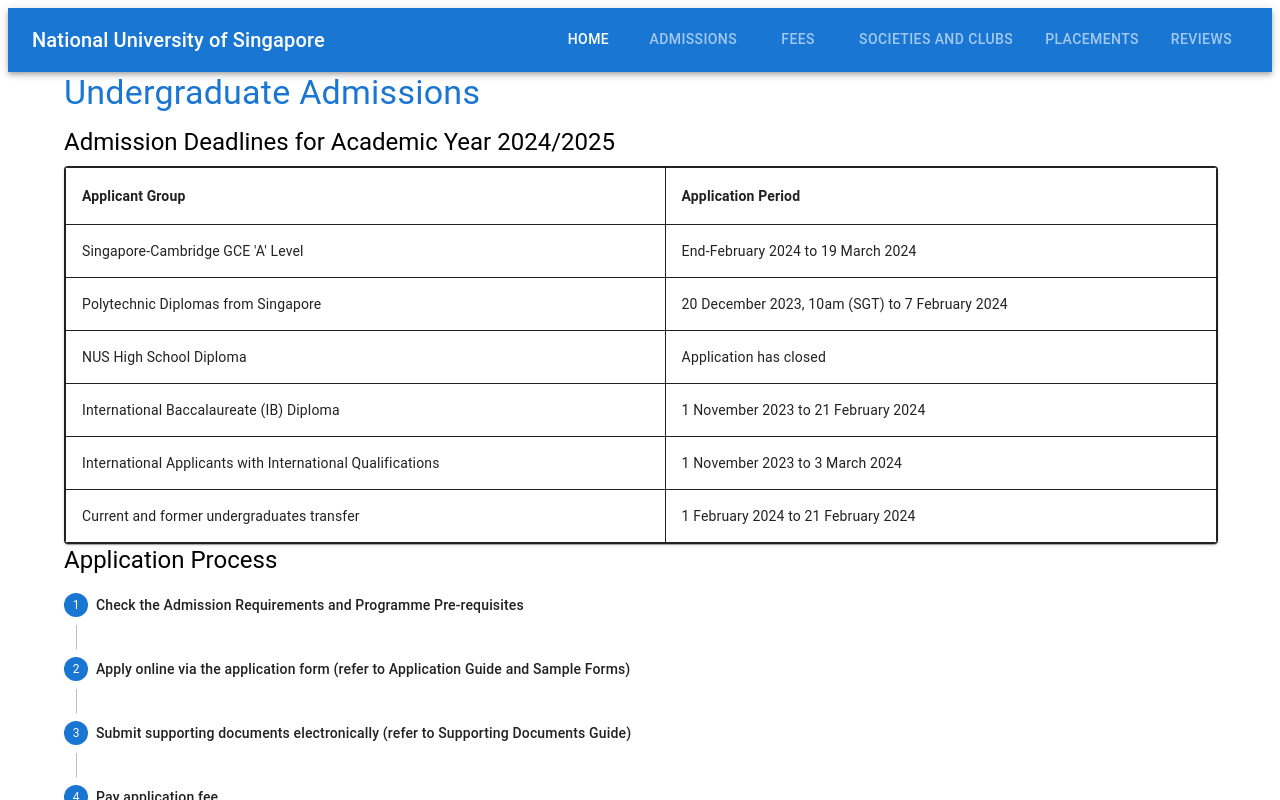
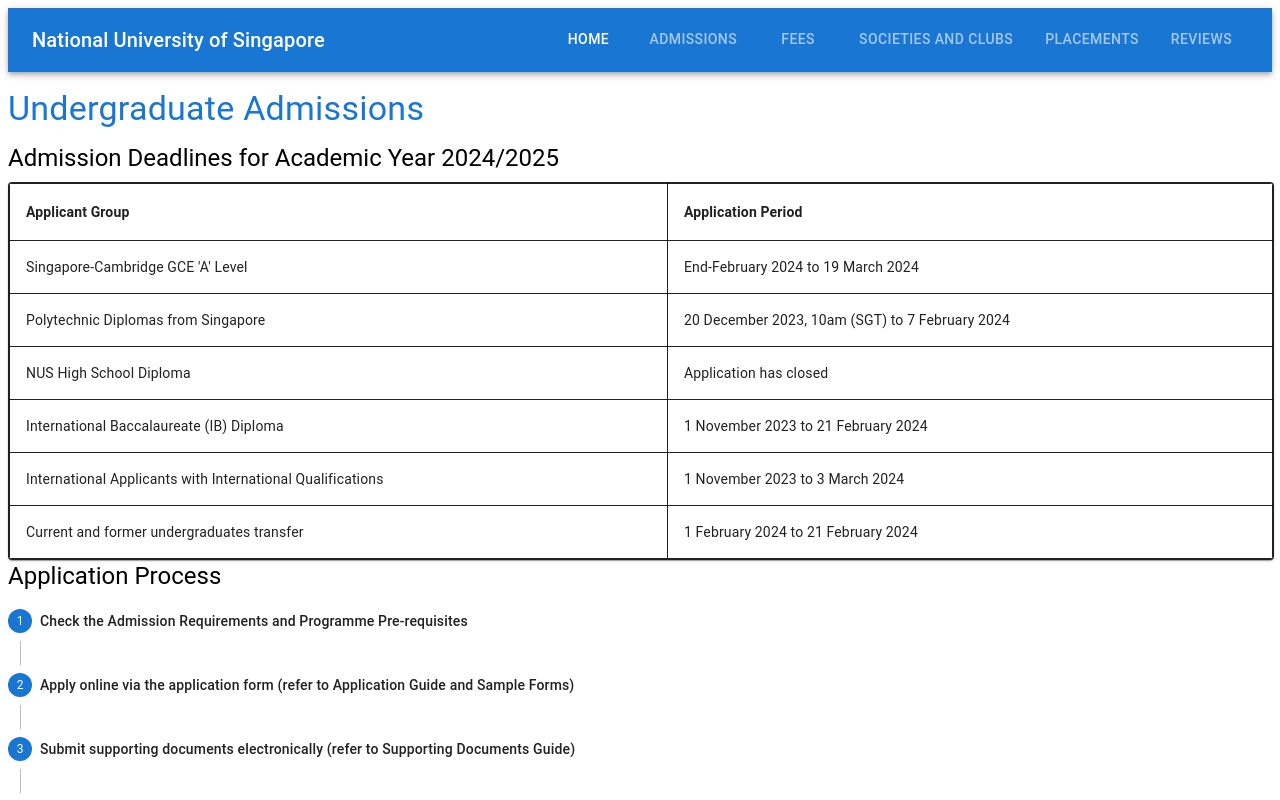
Before and after one commit to auhc99/uni-raasta, a React (Create React App) app in the folder uni-raasta/: page /admissions in a window 1280 px wide. Shown: the top 800 px of the page. Built offline with nearby package versions, Linux system fonts and the light colour scheme.

Commit message:
Update AdmissionsPage.js

```diff
--- a/uni-raasta/src/AdmissionsPage.js
+++ b/uni-raasta/src/AdmissionsPage.js
@@ -1,6 +1,6 @@
 import React from 'react';
 import {
-  Container,
+  Box,
   Stepper,
   Step,
   StepLabel,
@@ -65,7 +65,7 @@
   };
 
   return (
-    <Container>
+    <Box my={2}>
       <Typography variant="h4" color="primary" gutterBottom>
         Undergraduate Admissions
       </Typography>
@@ -201,7 +201,7 @@
           official NUS admissions requirements page.
         </Link>
       </Typography>
-    </Container>
+    </Box>
   );
 };
 
```
